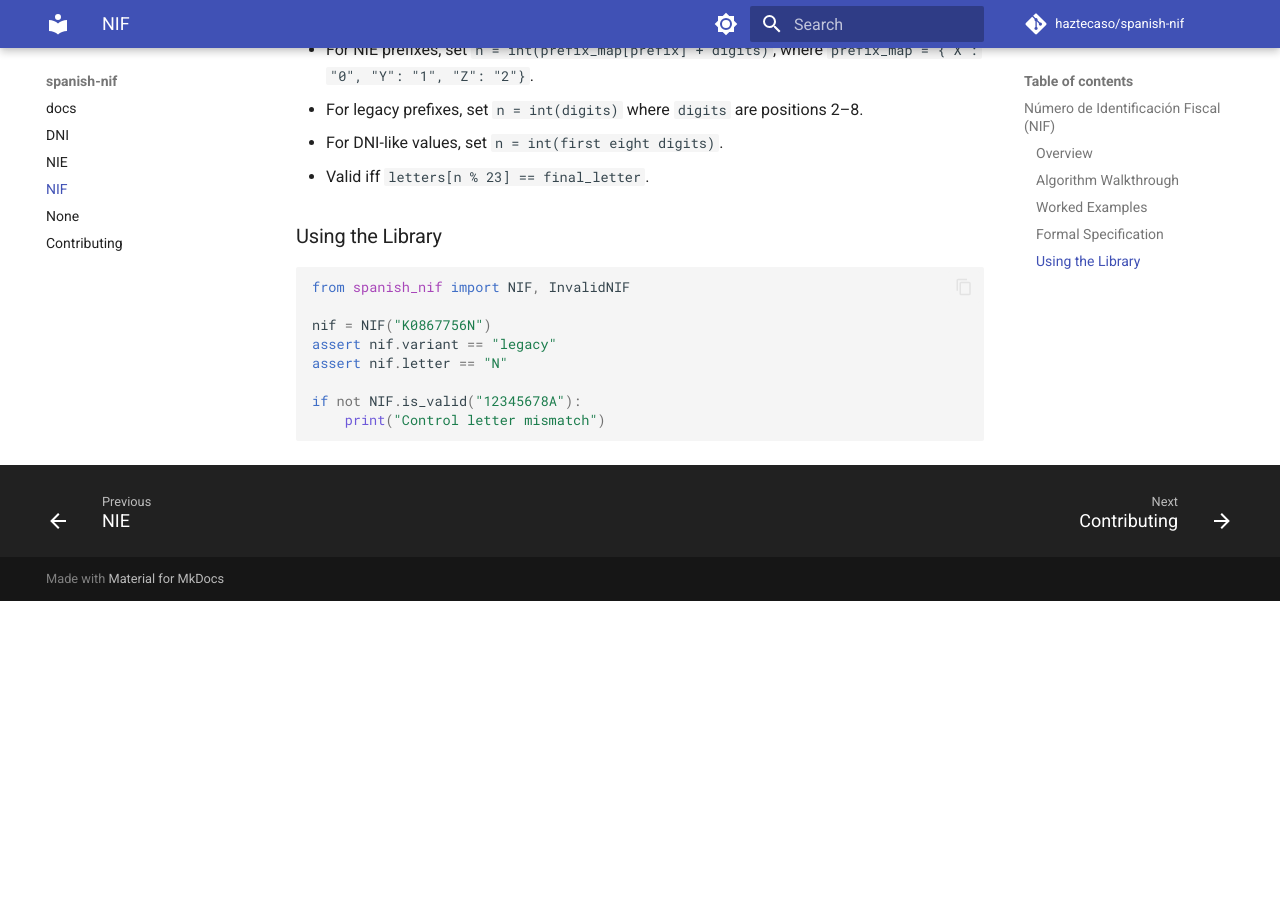
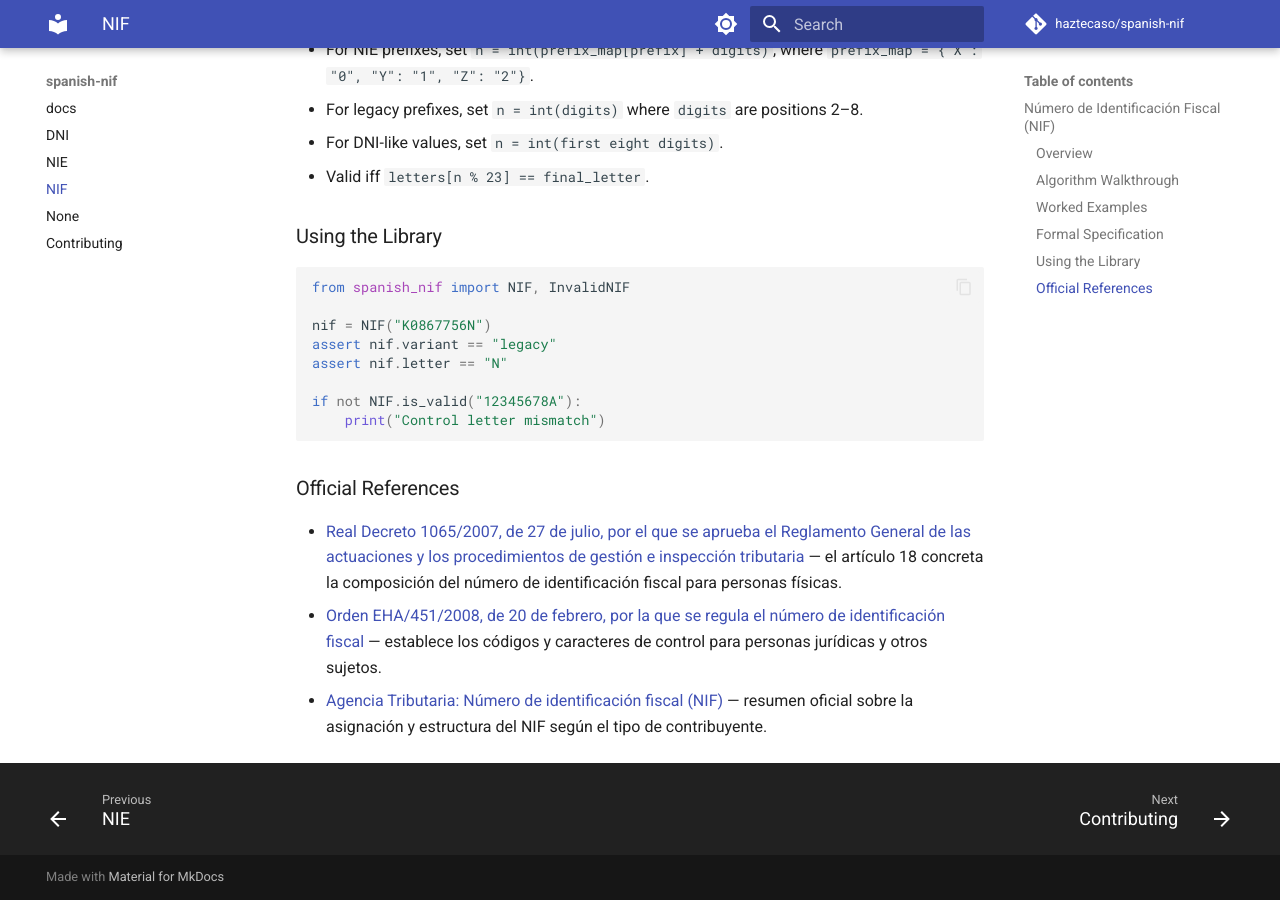
Before and after one commit to haztecaso/spanish-nif, an MkDocs documentation site: the page built from docs/nif.md, in a window 1280 px wide and 900 px high, scrolled down 1097 px. Built offline with MkDocs 1.6.1 and Material for MkDocs 9.7.7, drawn with Linux system fonts in a browser that asks for light colours; comment, search, counter and statistics services are not loaded; before the commit the page ends 1698 px from its top, so only the background shows below that.

Commit message:
docs: add official documentation

````diff
--- a/docs/nif.md
+++ b/docs/nif.md
@@ -45,3 +45,9 @@ assert nif.letter == "N"
 if not NIF.is_valid("12345678A"):
     print("Control letter mismatch")
 ```
+
+## Official References
+
+- [Real Decreto 1065/2007, de 27 de julio, por el que se aprueba el Reglamento General de las actuaciones y los procedimientos de gestión e inspección tributaria](https://www.boe.es/diario_boe/txt.php?id=BOE-A-2007-15017) — el artículo 18 concreta la composición del número de identificación fiscal para personas físicas.
+- [Orden EHA/451/2008, de 20 de febrero, por la que se regula el número de identificación fiscal](https://www.boe.es/diario_boe/txt.php?id=BOE-A-2008-3580) — establece los códigos y caracteres de control para personas jurídicas y otros sujetos.
+- [Agencia Tributaria: Número de identificación fiscal (NIF)](https://sede.agenciatributaria.gob.es/Sede/ayuda/normativas-criterios-interpretativos/normativa/no-tributaria/numero-identificacion-fiscal.html) — resumen oficial sobre la asignación y estructura del NIF según el tipo de contribuyente.
````
Also changed, not shown: docs/dni.md (+4 -0 lines), docs/nie.md (+5 -0 lines).
